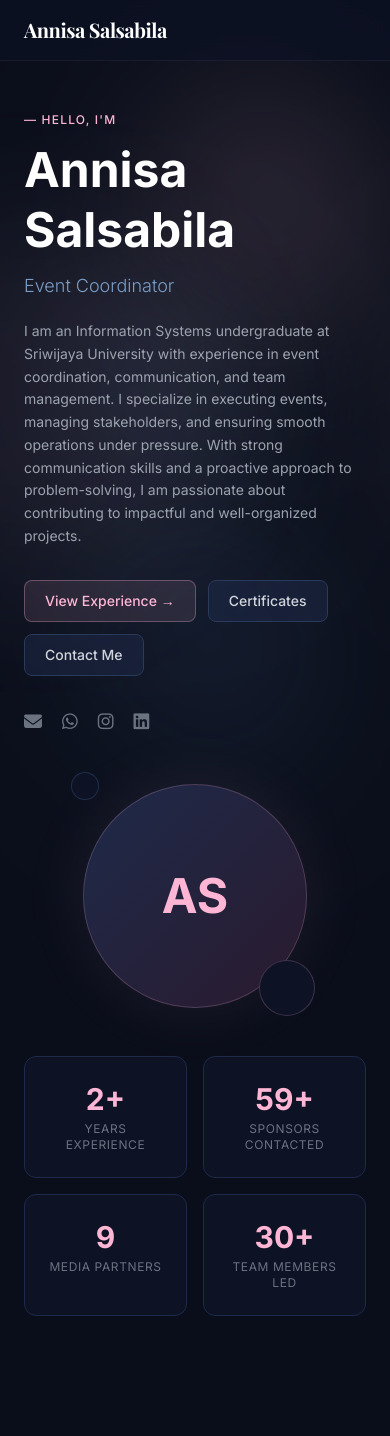
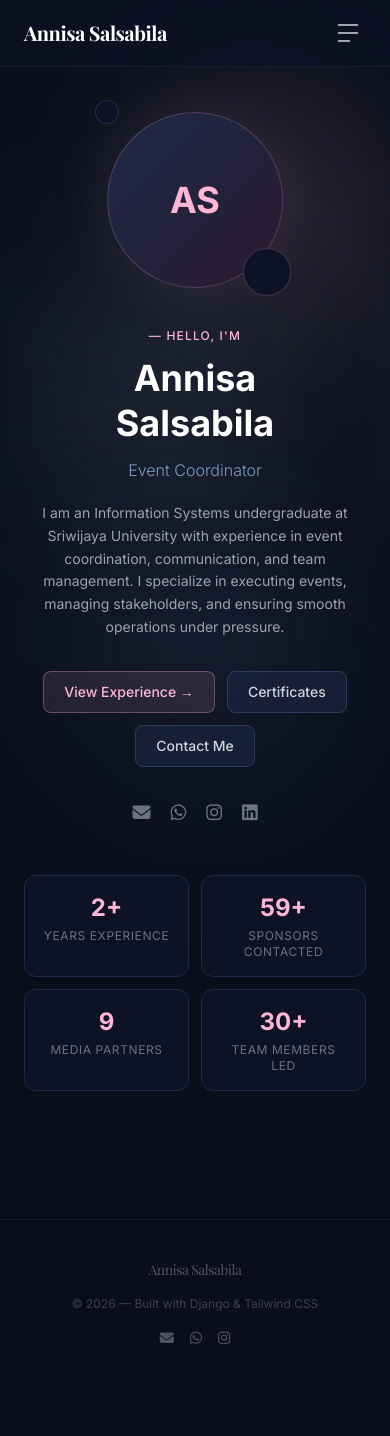
Before and after one commit to matchabobeli/portfolio-project, a Django app: page / in a window 390 px wide. Shown: the top 1436 px of the page. After the commit the page ends 1344 px from the top, so only its background shows below. Run offline with Django 5.2, Linux system fonts and the light colour scheme; some libraries are stand-ins or nearby versions.

Commit message:
fix: layout responsive & struktur HTML semua halaman

```diff
--- a/templates/base.html
+++ b/templates/base.html
@@ -398,8 +398,61 @@
                     class="nav-contact smooth-link text-sm px-5 py-2 rounded-lg text-[#ffb6d5] border border-[#ffb6d5]/25 hover:bg-[#ffb6d5]/10 transition-all duration-300"
                     data-path="/contact/">Contact</a>
             </div>
+            <!-- Hamburger button (mobile) -->
+            <button id="mobile-menu-btn" class="md:hidden flex flex-col gap-1.5 p-2 group" aria-label="Open menu">
+                <span class="w-5 h-0.5 bg-gray-400 group-hover:bg-[#ffb6d5] transition-all duration-300 block"
+                    id="hb1"></span>
+                <span class="w-5 h-0.5 bg-gray-400 group-hover:bg-[#ffb6d5] transition-all duration-300 block"
+                    id="hb2"></span>
+                <span class="w-3 h-0.5 bg-gray-400 group-hover:bg-[#ffb6d5] transition-all duration-300 block"
+                    id="hb3"></span>
+            </button>
+        </div>
+        <!-- Mobile menu dropdown -->
+        <div id="mobile-menu" class="md:hidden hidden border-t border-white/5 bg-[#0d1225]/95 nav-blur">
+            <div class="max-w-5xl mx-auto px-6 py-4 flex flex-col gap-1">
+                <a href="/" class="nav-link smooth-link text-gray-400 text-sm py-2.5 border-b border-white/5"
+                    data-path="/">Home</a>
+                <a href="/experience/" class="nav-link smooth-link text-gray-400 text-sm py-2.5 border-b border-white/5"
+                    data-path="/experience/">Experience</a>
+                <a href="/education/" class="nav-link smooth-link text-gray-400 text-sm py-2.5 border-b border-white/5"
+                    data-path="/education/">Education</a>
+                <a href="/skills/" class="nav-link smooth-link text-gray-400 text-sm py-2.5 border-b border-white/5"
+                    data-path="/skills/">Skills</a>
+                <a href="/certificates/"
+                    class="nav-link smooth-link text-gray-400 text-sm py-2.5 border-b border-white/5"
+                    data-path="/certificates/">Certificates</a>
+                <a href="/contact/"
+                    class="nav-contact smooth-link text-sm py-2.5 mt-1 text-center rounded-lg text-[#ffb6d5] border border-[#ffb6d5]/25"
+                    data-path="/contact/">Contact</a>
+            </div>
         </div>
     </nav>
+    <script>
+        // Mobile menu toggle
+        const mobileBtn = document.getElementById('mobile-menu-btn');
+        const mobileMenu = document.getElementById('mobile-menu');
+        const hb1 = document.getElementById('hb1');
+        const hb2 = document.getElementById('hb2');
+        const hb3 = document.getElementById('hb3');
+        let menuOpen = false;
+        mobileBtn.addEventListener('click', () => {
+            menuOpen = !menuOpen;
+            mobileMenu.classList.toggle('hidden', !menuOpen);
+            // Animate to X
+            if (menuOpen) {
+                hb1.style.transform = 'translateY(8px) rotate(45deg)';
+                hb2.style.opacity = '0';
+                hb3.style.transform = 'translateY(-4px) rotate(-45deg)';
+                hb3.style.width = '20px';
+            } else {
+                hb1.style.transform = '';
+                hb2.style.opacity = '';
+                hb3.style.transform = '';
+                hb3.style.width = '';
+            }
+        });
+    </script>
 
     <main class="pt-16 relative z-10">
         {% block content %}{% endblock %}
--- a/templates/certificates.html
+++ b/templates/certificates.html
@@ -2,8 +2,7 @@
 {% block title %}Certificates — Annisa Salsabila{% endblock %}
 
 {% block content %}
-<main class="pt-16 relative z-10 page-transition">
-    <section class="max-w-5xl mx-auto px-6 py-16">
+<section class="max-w-5xl mx-auto px-6 py-12 page-transition">
     <div class="mb-12 fade-in">
         <p class="text-[#ffb6d5] text-xs font-medium tracking-widest uppercase mb-2">— Achievements</p>
         <h1 class="text-4xl font-bold text-white mb-4">Certificates</h1>
@@ -66,5 +65,4 @@
 
     loadCertificates();
 </script>
-</main>
 {% endblock %}
--- a/templates/education.html
+++ b/templates/education.html
@@ -2,9 +2,7 @@
 {% block title %}Education — Annisa Salsabila{% endblock %}
 
 {% block content %}
-<main class="pt-16 relative z-10 page-transition">
-</main>
-<section class="max-w-5xl mx-auto px-6 py-16">
+<section class="max-w-5xl mx-auto px-6 py-12 page-transition">
     <div class="mb-12 fade-in">
         <p class="text-[#ffb6d5] text-xs font-medium tracking-widest uppercase mb-2">— Academic Background</p>
         <h1 class="text-4xl font-bold text-white mb-4">Education</h1>
--- a/templates/experience.html
+++ b/templates/experience.html
@@ -2,9 +2,7 @@
 {% block title %}Experience — Annisa Salsabila{% endblock %}
 
 {% block content %}
-<main class="pt-16 relative z-10 page-transition">
-</main>
-<section class="max-w-5xl mx-auto px-6 py-16">
+<section class="max-w-5xl mx-auto px-6 py-12 page-transition">
     <div class="mb-12 fade-in">
         <p class="text-[#ffb6d5] text-xs font-medium tracking-widest uppercase mb-2">— Work & Organization</p>
         <h1 class="text-4xl font-bold text-white mb-4">Experience</h1>
--- a/templates/home.html
+++ b/templates/home.html
@@ -2,28 +2,22 @@
 {% block title %}Annisa Salsabila — Public Relation Enthusiast{% endblock %}
 
 {% block content %}
-<div class="fixed inset-0 overflow-hidden pointer-events-none">
-    <div class="absolute top-1/4 -left-40 w-96 h-96 bg-[#ffb6d5]/5 rounded-full blur-3xl"></div>
-    <div class="absolute bottom-1/3 -right-40 w-96 h-96 bg-[#4a6fa5]/8 rounded-full blur-3xl"></div>
-    <div class="absolute top-2/3 left-1/3 w-64 h-64 bg-[#ffb6d5]/3 rounded-full blur-3xl"></div>
-</div>
 
 <!-- Hero -->
-<section class="min-h-[calc(100vh-64px)] flex items-center px-6 relative">
-    <div class="max-w-5xl mx-auto w-full flex flex-col md:flex-row items-center gap-12 py-12">
+<section class="px-6 py-12 md:py-20 relative">
+    <div class="max-w-5xl mx-auto w-full flex flex-col-reverse md:flex-row items-center gap-10 md:gap-12">
 
         <!-- Text -->
-        <div class="flex-1 fade-in">
+        <div class="flex-1 fade-in text-center md:text-left">
             <p class="text-[#ffb6d5] text-xs font-medium tracking-widest uppercase mb-3">— Hello, I'm</p>
-            <h1 class="text-5xl md:text-6xl font-bold mb-3 text-white leading-tight">Annisa<br>Salsabila</h1>
-            <h2 class="text-lg text-[#7a9cc5] mb-5 font-light min-h-[28px]" id="typed-title"></h2>
-            <p class="text-gray-400 leading-relaxed mb-8 max-w-lg text-sm">
+            <h1 class="text-4xl md:text-6xl font-bold mb-3 text-white leading-tight">Annisa<br>Salsabila</h1>
+            <h2 class="text-base md:text-lg text-[#7a9cc5] mb-5 font-light min-h-[24px]" id="typed-title"></h2>
+            <p class="text-gray-400 leading-relaxed mb-8 max-w-lg text-sm mx-auto md:mx-0">
                 I am an Information Systems undergraduate at Sriwijaya University with experience in event coordination,
                 communication, and team management. I specialize in executing events, managing stakeholders, and
-                ensuring smooth operations under pressure. With strong communication skills and a proactive approach to
-                problem-solving, I am passionate about contributing to impactful and well-organized projects.
+                ensuring smooth operations under pressure.
             </p>
-            <div class="flex flex-wrap gap-3 mb-8">
+            <div class="flex flex-wrap gap-3 mb-8 justify-center md:justify-start">
                 <a href="/experience/"
                     class="bg-[#ffb6d5]/10 hover:bg-[#ffb6d5]/20 border border-[#ffb6d5]/30 hover:border-[#ffb6d5]/60 text-[#ffb6d5] px-5 py-2.5 rounded-lg transition font-medium text-sm">
                     View Experience →
@@ -37,7 +31,7 @@
                     Contact Me
                 </a>
             </div>
-            <div class="flex gap-5">
+            <div class="flex gap-5 justify-center md:justify-start">
                 <a href="mailto:annisa310308@gmail.com" class="text-gray-500 hover:text-[#ffb6d5] transition text-lg"><i
                         class="fas fa-envelope"></i></a>
                 <a href="https://wa.me/6282272895540" target="_blank"
@@ -50,37 +44,40 @@
         </div>
 
         <!-- Photo -->
-        <div class="relative fade-in flex-shrink-0" style="transition-delay: 0.2s">
-            <div class="w-56 h-56 md:w-64 md:h-64 rounded-full border border-[#ffb6d5]/20 overflow-hidden bg-gradient-to-br from-[#1e2a4a] to-[#2a1a2e] flex items-center justify-center text-5xl font-bold text-[#ffb6d5]"
+        <div class="relative fade-in flex-shrink-0 flex justify-center" style="transition-delay: 0.2s">
+            <div class="w-44 h-44 md:w-64 md:h-64 rounded-full border border-[#ffb6d5]/20 overflow-hidden bg-gradient-to-br from-[#1e2a4a] to-[#2a1a2e] flex items-center justify-center text-4xl md:text-5xl font-bold text-[#ffb6d5]"
                 id="hero-photo">AS</div>
             <div class="absolute -inset-3 rounded-full bg-[#ffb6d5]/5 blur-xl -z-10"></div>
-            <div class="absolute -bottom-2 -right-2 w-14 h-14 rounded-full border border-[#ffb6d5]/20 bg-[#0d1225]">
+            <div
+                class="absolute -bottom-2 -right-2 w-12 h-12 md:w-14 md:h-14 rounded-full border border-[#ffb6d5]/20 bg-[#0d1225]">
             </div>
-            <div class="absolute -top-3 -left-3 w-7 h-7 rounded-full border border-[#4a6fa5]/30 bg-[#0d1225]"></div>
+            <div
+                class="absolute -top-3 -left-3 w-6 h-6 md:w-7 md:h-7 rounded-full border border-[#4a6fa5]/30 bg-[#0d1225]">
+            </div>
         </div>
     </div>
 </section>
 
 <!-- Quick Stats -->
 <section class="pb-16 px-6">
-    <div class="max-w-5xl mx-auto grid grid-cols-2 md:grid-cols-4 gap-4">
-        <div class="bg-[#0d1225] border border-[#1e2a4a] rounded-xl p-6 text-center card-hover fade-in">
-            <div class="text-3xl font-bold text-[#ffb6d5] mb-1">2+</div>
+    <div class="max-w-5xl mx-auto grid grid-cols-2 md:grid-cols-4 gap-3 md:gap-4">
+        <div class="bg-[#0d1225] border border-[#1e2a4a] rounded-xl p-4 md:p-6 text-center card-hover fade-in">
+            <div class="text-2xl md:text-3xl font-bold text-[#ffb6d5] mb-1">2+</div>
             <div class="text-xs text-gray-500 uppercase tracking-wider">Years Experience</div>
         </div>
-        <div class="bg-[#0d1225] border border-[#1e2a4a] rounded-xl p-6 text-center card-hover fade-in"
+        <div class="bg-[#0d1225] border border-[#1e2a4a] rounded-xl p-4 md:p-6 text-center card-hover fade-in"
             style="transition-delay:0.05s">
-            <div class="text-3xl font-bold text-[#ffb6d5] mb-1">59+</div>
+            <div class="text-2xl md:text-3xl font-bold text-[#ffb6d5] mb-1">59+</div>
             <div class="text-xs text-gray-500 uppercase tracking-wider">Sponsors Contacted</div>
         </div>
-        <div class="bg-[#0d1225] border border-[#1e2a4a] rounded-xl p-6 text-center card-hover fade-in"
+        <div class="bg-[#0d1225] border border-[#1e2a4a] rounded-xl p-4 md:p-6 text-center card-hover fade-in"
             style="transition-delay:0.1s">
-            <div class="text-3xl font-bold text-[#ffb6d5] mb-1">9</div>
+            <div class="text-2xl md:text-3xl font-bold text-[#ffb6d5] mb-1">9</div>
             <div class="text-xs text-gray-500 uppercase tracking-wider">Media Partners</div>
         </div>
-        <div class="bg-[#0d1225] border border-[#1e2a4a] rounded-xl p-6 text-center card-hover fade-in"
+        <div class="bg-[#0d1225] border border-[#1e2a4a] rounded-xl p-4 md:p-6 text-center card-hover fade-in"
             style="transition-delay:0.15s">
-            <div class="text-3xl font-bold text-[#ffb6d5] mb-1">30+</div>
+            <div class="text-2xl md:text-3xl font-bold text-[#ffb6d5] mb-1">30+</div>
             <div class="text-xs text-gray-500 uppercase tracking-wider">Team Members Led</div>
         </div>
     </div>
--- a/templates/skills.html
+++ b/templates/skills.html
@@ -2,9 +2,7 @@
 {% block title %}Skills — Annisa Salsabila{% endblock %}
 
 {% block content %}
-<main class="pt-16 relative z-10 page-transition">
-</main>
-<section class="max-w-5xl mx-auto px-6 py-16">
+<section class="max-w-5xl mx-auto px-6 py-12 page-transition">
     <div class="mb-12 fade-in">
         <p class="text-[#ffb6d5] text-xs font-medium tracking-widest uppercase mb-2">— What I Bring</p>
         <h1 class="text-4xl font-bold text-white mb-4">Skills</h1>
```
Also changed, not shown: templates/contact.html (+12 -8 lines). Lines whose indentation alone changed are shown as unchanged.
